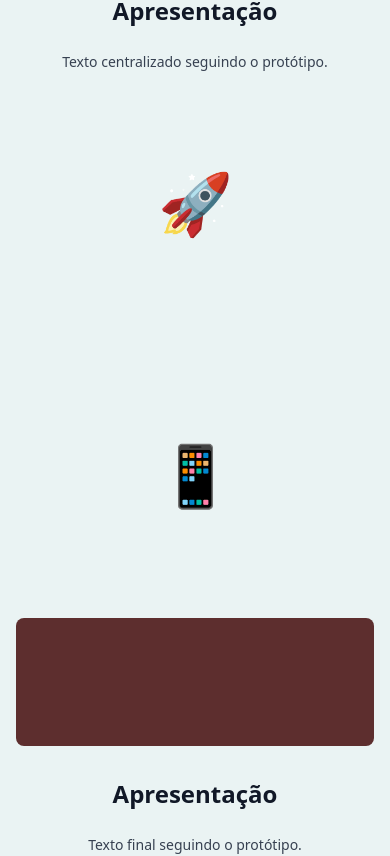
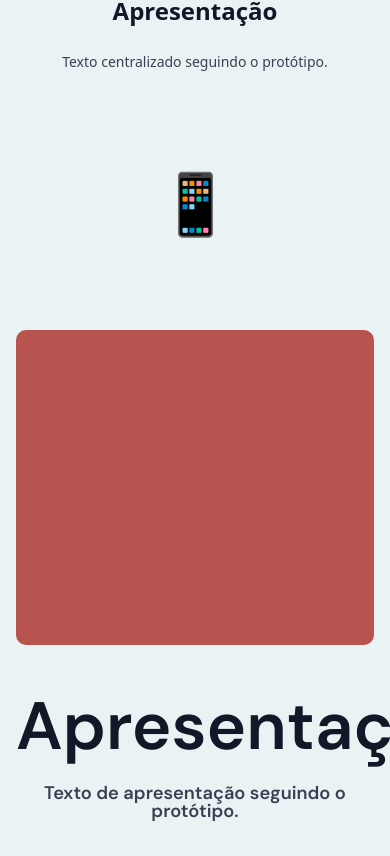
Before and after one commit to Lansutech/lansutechsite, a React (Vite) app: page / in a window 390 px wide. Shown: the part 5830-6686 px from the top of the page. Built offline with nearby package versions, Linux system fonts and the light colour scheme.

Commit message:
Fix: Implement section after phone emoji
Implemented the red rectangle with specified dimensions, centered "Apresentação" text with DM Sans font, and added the subsequent text with DM Sans font, all after the phone emoji in the layout.
-edited src/components/ContentSection.tsx

```diff
--- a/src/components/ContentSection.tsx
+++ b/src/components/ContentSection.tsx
@@ -25,10 +25,46 @@ const ContentSection = () => {
           </p>
         </div>
 
+        <div className="text-center mb-16">
+          <div className="w-48 h-32 mx-auto mb-8 flex items-center justify-center">
+            <div className="text-6xl text-gray-400">📱</div>
+          </div>
+        </div>
+
+        {/* Retângulo vermelho centralizado após o emoji de celular */}
+        <div className="flex justify-center mb-12">
+          <div
+            className="rounded-lg"
+            style={{
+              width: '1517px',
+              height: '315px',
+              backgroundColor: '#B85450',
+              borderRadius: '10px'
+            }}
+          ></div>
+        </div>
+
+        {/* Texto Apresentação com tipografia especificada */}
         <div className="text-center">
-          <div className="w-48 h-32 mx-auto mb-8 flex items-center justify-center">
-            <div className="text-6xl text-gray-400">🚀</div>
-          </div>
+          <h2 className="text-gray-900 mb-6" style={{
+            fontFamily: 'DM Sans',
+            fontWeight: 600,
+            fontSize: '67.05px',
+            lineHeight: '100%',
+            letterSpacing: '0%',
+            textAlign: 'center'
+          }}>
+            Apresentação
+          </h2>
+          <p className="text-gray-700 leading-relaxed max-w-4xl mx-auto" style={{
+            fontFamily: 'DM Sans',
+            fontWeight: 600,
+            fontSize: '18.26px',
+            lineHeight: '100%',
+            letterSpacing: '0%'
+          }}>
+            Texto de apresentação seguindo o protótipo.
+          </p>
         </div>
 
       </div>
```
